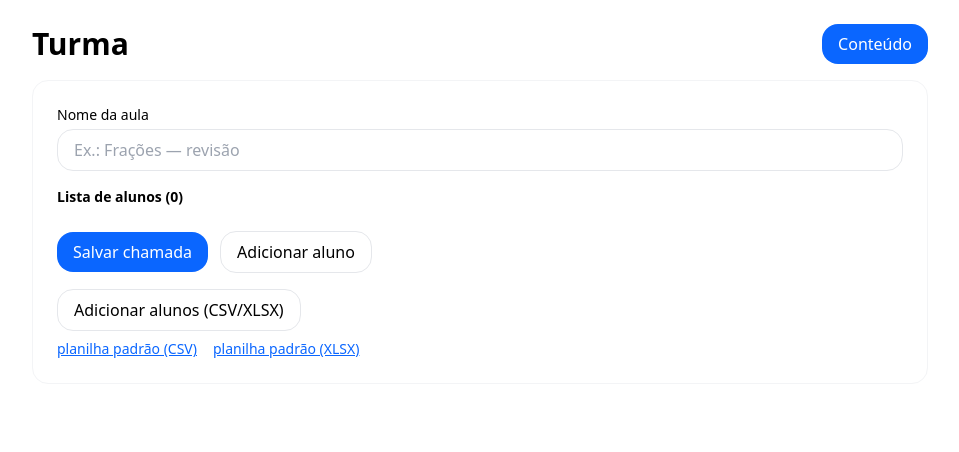
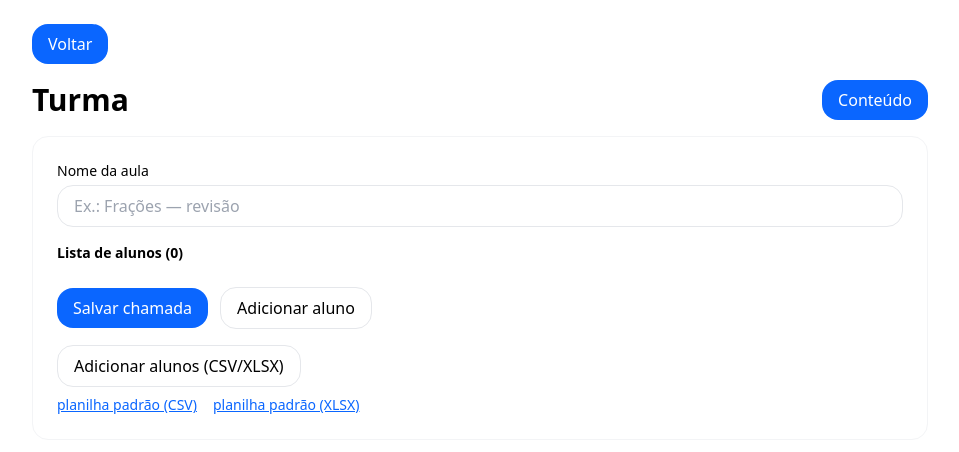
Before and after one commit to guilhermecardosocruz/guieduc, a Next.js app: page /turmas/1/chamadas/1 in a window 1280 px wide. Shown: the top 452 px of the page, without its empty margins (160-1119 px from the left). Built offline with nearby package versions, Linux system fonts and the light colour scheme.

Commit message:
ux: restaurar botão 'Voltar' no topo do layout da turma (cadeia de navegação correta)

```diff
--- a/app/(app)/turmas/[id]/layout.tsx
+++ b/app/(app)/turmas/[id]/layout.tsx
@@ -21,11 +21,24 @@ export default function TurmaLayout({ children }: { children: React.ReactNode })
     setTurmaNome(turmas.find(t => t.id === String(id))?.nome || "");
   }, [id]);
 
-  // Se a rota for /turmas/:id/chamadas/:chamadaId (mas NÃO /conteudo),
-  // mostramos o botão "Conteúdo" ao lado do título.
+  // Href do botão VOLTAR conforme a tela atual
+  function getBackHref() {
+    if (!pathname) return "/dashboard";
+    if (pathname.match(/^\/turmas\/[^/]+\/chamadas\/[^/]+/)) {
+      // edição/visualização de uma chamada -> volta para a lista de chamadas
+      return `${base}/chamadas`;
+    }
+    if (pathname.match(/^\/turmas\/[^/]+\/chamadas\/?$/)) {
+      // lista de chamadas -> volta para a turma
+      return `${base}`;
+    }
+    // páginas da própria turma (index, conteúdos etc.) -> volta para dashboard
+    return "/dashboard";
+  }
+
+  // Botão "Conteúdo" à direita do título, apenas quando estiver numa chamada (e não na rota /conteudo)
   let rightAction: React.ReactNode = null;
   if (pathname) {
-    // ex: /turmas/123/chamadas/abc
     const m = pathname.match(/^\/turmas\/([^/]+)\/chamadas\/([^/]+)(?:$|\/(?!conteudo).*)/);
     if (m && m[1] && m[2] && !pathname.includes("/conteudo")) {
       const chamadaId = m[2];
@@ -42,7 +55,14 @@ export default function TurmaLayout({ children }: { children: React.ReactNode })
 
   return (
     <div className="w-full px-4 sm:px-6 lg:px-8 py-6">
-      {/* Cabeçalho: título da turma à esquerda + ação à direita */}
+      {/* Linha 1: botão Voltar (barra superior) */}
+      <div className="mx-auto w-full max-w-4xl mb-4">
+        <Link href={getBackHref()} className="btn-primary inline-flex px-5 py-2">
+          Voltar
+        </Link>
+      </div>
+
+      {/* Linha 2: título da turma à esquerda + ação à direita */}
       <div className="mx-auto w-full max-w-4xl mb-4 flex items-center justify-between">
         <h1 className="text-3xl font-bold">{turmaNome || "Turma"}</h1>
         {rightAction}
```
Also changed, not shown: 1 other file (tests, documents, lock files or other folders).
